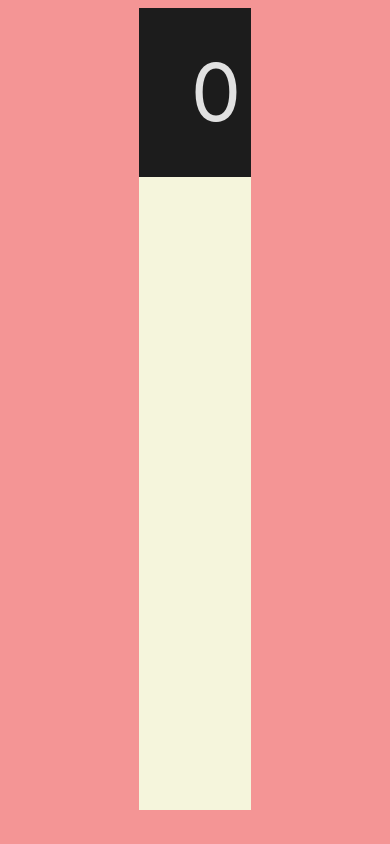
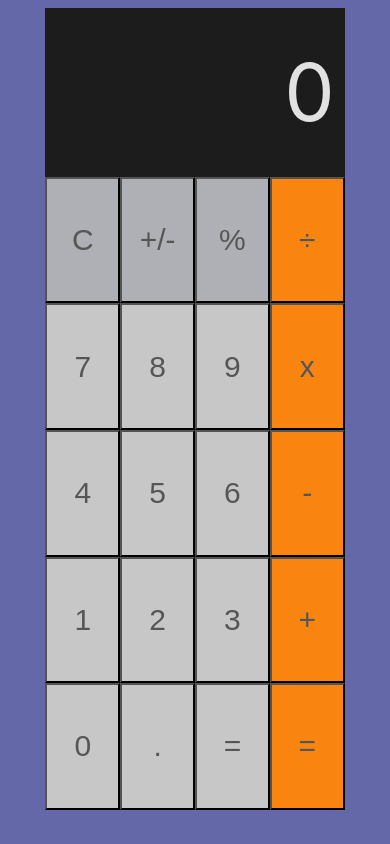
Before and after one commit to chuy-zip/Calculator_Testing, a React (Vite) app: page / in a window 390 px wide. Built offline with nearby package versions, Linux system fonts and the light colour scheme.

Commit message:
Responsive changes and more style

```diff
--- /dev/null
+++ b/src/components/CalcButton.jsx
@@ -0,0 +1,19 @@
+import PropTypes from 'prop-types'
+
+CalcButton.propTypes = {
+    content: PropTypes.string.isRequired,
+    type: PropTypes.string.isRequired
+}
+
+function CalcButton({ content, type}){
+    const buttonTypes ={
+        'number': 'numberButton',
+        'operation': 'operationButton',
+        'option': 'options'
+    }
+    return (
+        <button className= {buttonTypes[type]}> {content} </button>
+    )
+}
+
+export default CalcButton
--- a/src/components/button.jsx
+++ /dev/null
@@ -1,7 +0,0 @@
-function CalcButton({ color, number, type}){
-    return (
-        <button> 5 </button>
-    )
-}
-
-export default CalcButton
--- a/src/styles/App.css
+++ b/src/styles/App.css
@@ -12,6 +12,24 @@
   width: 30%;
   flex-direction: column;
   justify-content: start;
+}
+
+@media (max-width: 1100px) {
+  .calculatorContainer {
+    width: 40%;
+  }
+}
+
+@media (max-width: 860px) {
+  .calculatorContainer {
+    width: 50%;
+  }
+}
+
+@media (max-width: 670px) {
+  .calculatorContainer {
+    width: 80%;
+  }
 }
 
 .operationScreen{
@@ -36,24 +54,35 @@
   background-color: beige;
 }
 
-.numberButton{
-  color: white;
+.numberButton, .operationButton, .options {
+  color: #565656;
   display: flex;
   align-items: center;
   justify-content: center;
-  background-color: #c7c7c7;;
+  font-size: 30px;
+  transition: background-color 0.3s ease; /* Apply transition */
 }
 
-.operationButton{
-  display: flex;
-  align-items: center;
-  justify-content: center;
+.numberButton {
+  background-color: #c7c7c7;
+}
+
+.numberButton:hover {
+  background-color: #a8a8a8; /* Darker shade on hover */
+}
+
+.operationButton {
   background-color: #f98410;
 }
 
-.options{
-  display: flex;
-  align-items: center;
-  justify-content: center;
+.operationButton:hover {
+  background-color: #d3730e; /* Darker shade on hover */
+}
+
+.options {
   background-color: #afb0b5;
 }
+
+.options:hover {
+  background-color: #8f9095; /* Darker shade on hover */
+}
--- a/src/styles/index.css
+++ b/src/styles/index.css
@@ -5,7 +5,7 @@
 
   color-scheme: light dark;
   color: rgba(255, 255, 255, 0.87);
-  background-color: #f49595;
+  background-color: #6568a8;
 
   font-synthesis: none;
   text-rendering: optimizeLegibility;
--- a/src/views/Calculator.jsx
+++ b/src/views/Calculator.jsx
@@ -1,16 +1,40 @@
-import CalcButton from "@components/button"
+import CalcButton from "@components/CalcButton.jsx"
 import { useState } from "react"
 
-function Calculator(){
+function Calculator() {
     const [buttonPressed, setbuttonPressed] = useState(0)
     const [operation, setOperation] = useState("")
 
-    return(
+    return (
         <div className="calculatorContainer">
             <div className="operationScreen">
                 {buttonPressed}
             </div>
             <div className="keyboard">
+                <CalcButton content={'C'} type={'option'}/>
+                <CalcButton content={'+/-'} type={'option'}/>
+                <CalcButton content={'%'} type={'option'}/>
+                <CalcButton content={'÷'} type={'operation'}/>
+
+                <CalcButton content={'7'} type={'number'}/>
+                <CalcButton content={'8'} type={'number'}/>
+                <CalcButton content={'9'} type={'number'}/>
+                <CalcButton content={'x'} type={'operation'}/>
+
+                <CalcButton content={'4'} type={'number'}/>
+                <CalcButton content={'5'} type={'number'}/>
+                <CalcButton content={'6'} type={'number'}/>
+                <CalcButton content={'-'} type={'operation'}/>
+
+                <CalcButton content={'1'} type={'number'}/>
+                <CalcButton content={'2'} type={'number'}/>
+                <CalcButton content={'3'} type={'number'}/>
+                <CalcButton content={'+'} type={'operation'}/>
+
+                <CalcButton content={'0'} type={'number'}/>
+                <CalcButton content={'.'} type={'number'}/>
+                <CalcButton content={'='} type={'number'}/>
+                <CalcButton content={'='} type={'operation'}/>
 
             </div>
         </div>
```
